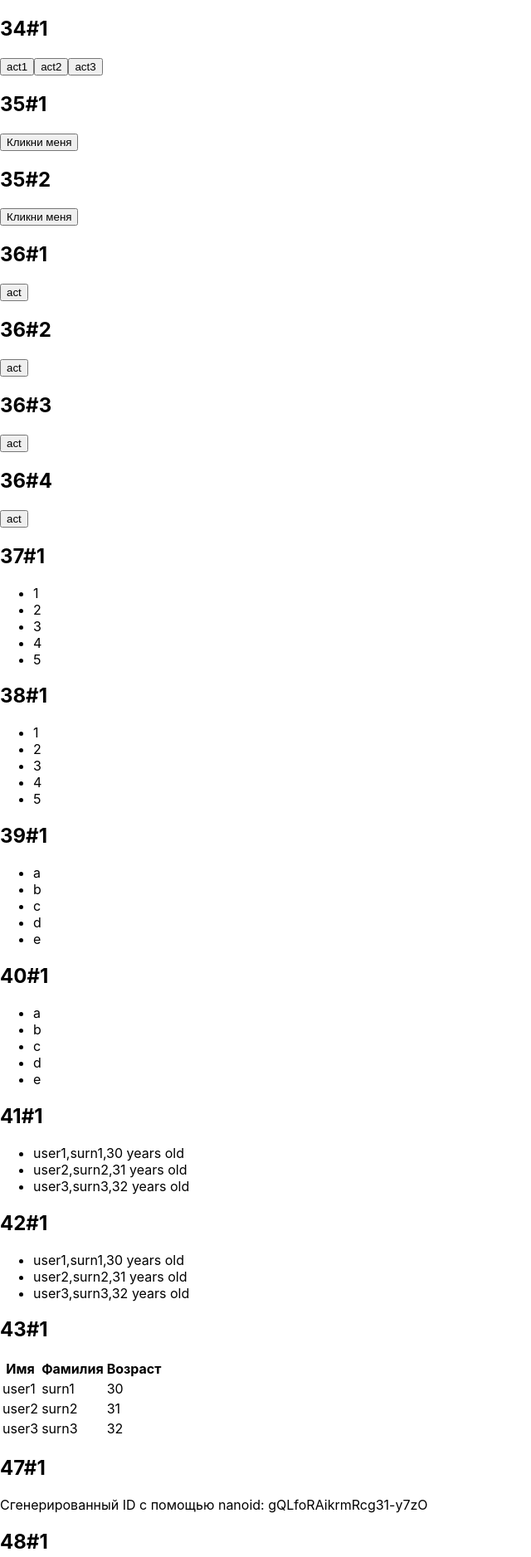
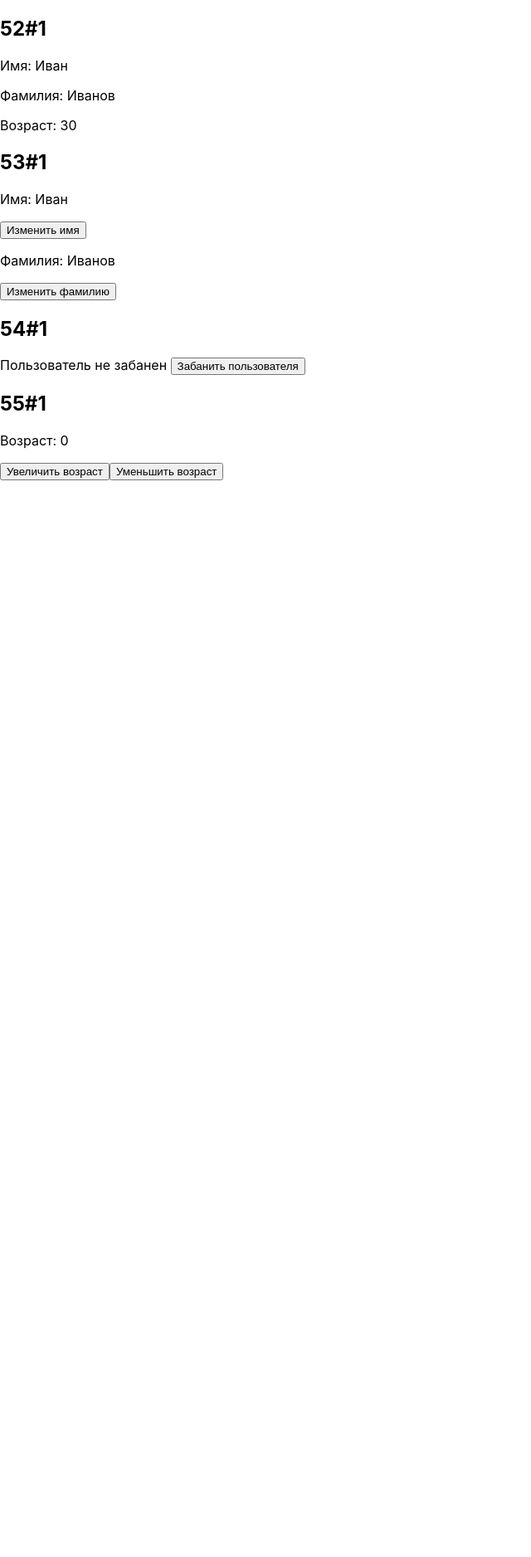
Before and after one commit to Sumr4kk/react, a React (Create React App) app in the folder my-app/: page / in a window 1280 px wide. Shown: the top 1877 px of the page at 83% size, without its empty margins (0-640 px from the left). After the commit the page ends 800 px from the top, so only its background shows below. Built offline with nearby package versions, Linux system fonts and the light colour scheme.

Commit message:
51-55 задачи

```diff
--- a/my-app/src/App.js
+++ b/my-app/src/App.js
@@ -1,188 +1,50 @@
-import React from 'react';
-import './App.css';
-import { nanoid } from 'nanoid';
+import React, { useState } from 'react';
 
 function App() {
-  // 34
-	function showNumber(number) {
-    alert(number);
-  }
-// 35
-  function handleClick(event) {
-    console.log(event);
-  }
-  function handleClick1(event) {
-    console.log(event.target); // выводит элемент, на который был совершен клик
-  }
-// 36 // 1
-function func(event) {
-  console.log(event);
-}
-//2
-function func1(arg, event) {
-  console.log(arg, event);
-}
-//3
-function func2(event, arg) {
-  console.log(event, arg);
-}
-//4
-function func3(arg1, event, arg2) {
-  console.log(arg1, event, arg2);
-}
-//37
-const arr = [
-  <li>1</li>,
-  <li>2</li>,
-  <li>3</li>,
-  <li>4</li>,
-  <li>5</li>,
-];
+  //52
+  const [firstName, setFirstName] = useState('Иван');
+  const [lastName, setLastName] = useState('Иванов');
+  const [age, setAge] = useState(30);
+//53
+  const [firstName1, setFirstName1] = useState('Иван');
+  const [lastName1, setLastName1] = useState('Иванов');
 
-//38
+//54
 
-const arr1 = [];
+const [isBanned, setIsBanned] = useState(false);
 
-for (let i = 1; i <= 5; i++) {
-  arr1.push(<li>{i}</li>);
-}
+//55
+const [age1, setAge1] = useState(0);
 
-//39
+  return (
 
-const arr2 = ['a', 'b', 'c', 'd', 'e'];
+    <div>
+      <h2>52#1</h2>
+      <p>Имя: <span>{firstName}</span></p>
+      <p>Фамилия: <span>{lastName}</span></p>
+      <p>Возраст: <span>{age}</span></p>
 
-const res = arr2.map(function(item) {
-  return <li>{item}</li>;
-});
+    <h2>53#1</h2>
+    <p>Имя: <span>{firstName1}</span></p>
+      <button onClick={() => setFirstName1('Петр')}>Изменить имя</button>
 
-//40
-
-const res1 = arr2.map(function(item, index) {
-  return <li key={index}>{item}</li>;
-});
+      <p>Фамилия: <span>{lastName1}</span></p>
+      <button onClick={() => setLastName1('Петров')}>Изменить фамилию</button>
+    <h2>54#1</h2>
+    <span>{isBanned ? 'Пользователь забанен ' : 'Пользователь не забанен '}</span>
+      {isBanned ? (
+        <button onClick={() => setIsBanned(false)}>Разбанить пользователя</button>
+      ) : (
+        <button onClick={() => setIsBanned(true)}>Забанить пользователя </button>
+      )}
+    <h2>55#1</h2>
+    <p>Возраст: {age1}</p>
+      <button onClick={() => setAge1(age1 + 1)}>Увеличить возраст</button>
+      <button onClick={() => setAge1(age1 - 1)}>Уменьшить возраст</button>
+    </div>
 
 
-//41
-
-const users = [
-  {name: 'user1', surn: 'surn1', age: 30},
-  {name: 'user2', surn: 'surn2', age: 31},
-  {name: 'user3', surn: 'surn3', age: 32},
-];
-const listItems = users.map(function(user, index) {
-  return (
-    <li key={index}>
-      <span>{user.name}</span>,
-      <span>{user.surn}</span>,
-      <span>{user.age}</span> years old
-    </li>
-  );
-});
-
-//42
-
-const listItems1 = users.map(function(user) {
-  return (
-    <li key={user.id}>
-      <span>{user.name}</span>,
-      <span>{user.surn}</span>,
-      <span>{user.age}</span> years old
-    </li>
-  );
-});
-
-//43
-const rows = users.map(function(user) {
-  return (
-    <tr key={user.id}>
-      <td>{user.name}</td>
-      <td>{user.surn}</td>
-      <td>{user.age}</td>
-    </tr>
-  );
-});
-
-//47
-const randomId = nanoid(); // Генерация случайного ID
-//48
-function id() {
-  return nanoid();
-}
-
-//49
-const users3 = [
-  { id: id(), name: 'User1', age: 25 },
-  { id: id(), name: 'User2', age: 30 },
-  { id: id(), name: 'User3', age: 22 },
-];
-
-console.log(users3);
-
-  return (
-    <div>
-<h2>34#1</h2>
-<button onClick={() => showNumber(1)}>act1</button>
-<button onClick={() => showNumber(2)}>act2</button>
-<button onClick={() => showNumber(3)}>act3</button>
-<h2>35#1</h2>
-<button onClick={handleClick}>Кликни меня</button>
-<h2>35#2</h2>
-<button onClick={handleClick1}>Кликни меня</button>
-<h2>36#1</h2>
-<button onClick={() => func('eee')}>act</button>
-<h2>36#2</h2>
-<button onClick={event => func1('eee', event)}>act</button>
-<h2>36#3</h2>
-<button onClick={event => func2(event, 'eee')}>act</button>
-<h2>36#4</h2>
-<button onClick={event => func3('firstArg', event, 'thirdArg')}>act</button>
-<h2>37#1</h2>
-<ul>{arr}</ul>
-
-<h2>38#1</h2>
-<ul>{arr1}</ul>
-
-<h2>39#1</h2>
-<ul>{res}</ul>
-
-<h2>40#1</h2>
-<ul>{res1}</ul>
-
-<h2>41#1</h2>
-<ul>{listItems}</ul>
-
-<h2>42#1</h2>
-<ul>{listItems1}</ul>
-
-<h2>43#1</h2>
-<table>
-      <thead>
-        <tr>
-          <th>Имя</th>
-          <th>Фамилия</th>
-          <th>Возраст</th>
-        </tr>
-      </thead>
-      <tbody>
-        {rows}
-      </tbody>
-    </table>
-
-<h2>47#1</h2>
-    <div>
-      <p>Сгенерированный ID с помощью nanoid: {randomId}</p>
-    </div>
-
-<h2>48#1</h2>
-Функция для генерации id: {id()}
-
-<h2>49#1</h2>
-Смотри консоль.
-console.log(users);
-
-    </div>
   );
 }
 
-
 export default App;
```
